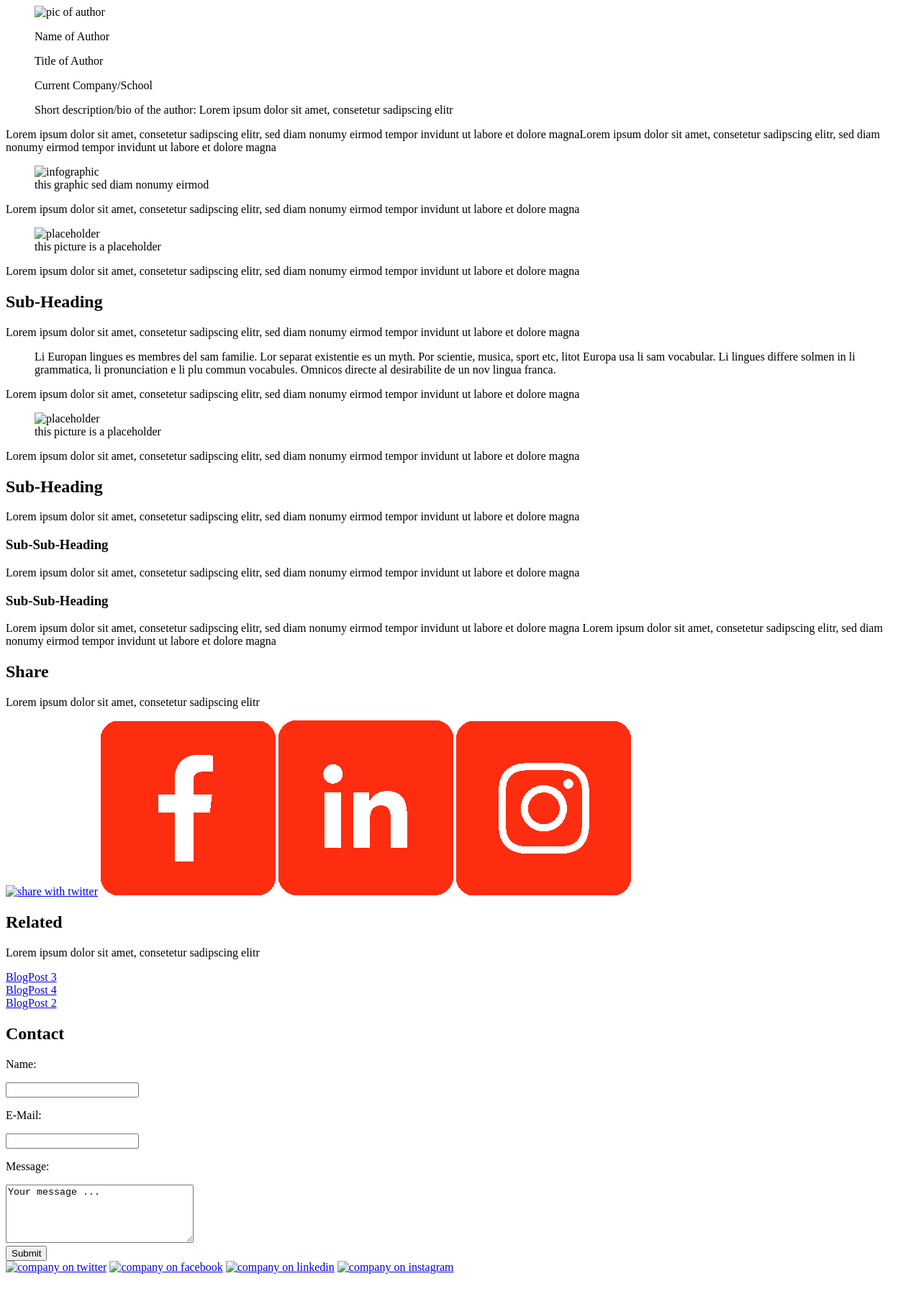
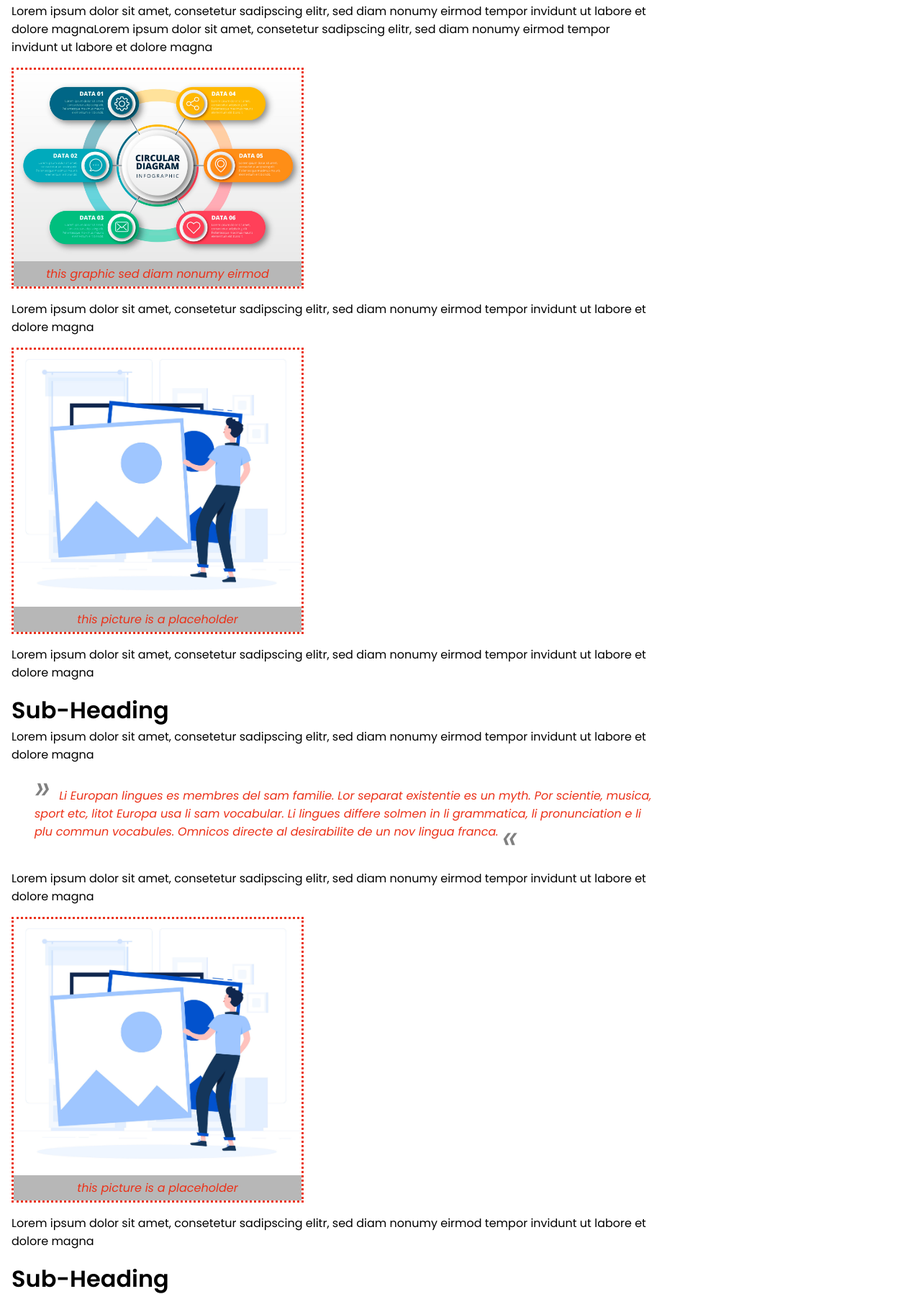
Before and after one commit to Sil-Bri/FEND-Project-1, a plain HTML site: page post1.html in a window 1280 px wide. Shown: the part 484-2282 px from the top of the page at 72% size. Drawn offline with Linux system fonts and the light colour scheme; the site is published under a folder, as on GitHub Pages, so addresses that start at the root find nothing.

Commit message:
Add files via upload

```diff
--- a/index.html
+++ b/index.html
@@ -3,7 +3,7 @@
 <head>
     <meta charset="utf-8" />
 
-    <link rel="stylesheet" href="/css/styles.css" />
+    <link rel="stylesheet" href="css/styles.css" />
 
     <!-- FontAwesome-->
     <script src="https://kit.fontawesome.com/7a74d72285.js" crossorigin="anonymous"></script>
@@ -41,12 +41,12 @@
 <!-- Navigation -->
 
 <!-- Title of Page -->
-<img class="hero" src="/img/hero-graphic.jpg" alt="decoration"/>
+<img class="hero" src="img/hero-graphic.jpg" alt="decoration"/>
 
 <section class="company">
     <h1>The Company</h1>
     <figure>
-        <img src="/img/company.jpg" alt="decoration"/>
+        <img src="img/company.jpg" alt="decoration"/>
         <figcaption class="fig-cap-over">Best Company of the world</figcaption>
     </figure>
     <p class="intro">Lorem ipsum dolor sit amet, consetetur sadipscing elitr, sed diam nonumy eirmod tempor invidunt ut labore et dolore magna</p>
@@ -58,35 +58,35 @@
 <div class="content-grid">
     <article id="article1">
         <h2>User Needs Model</h2>
-        <img class="teaser" src="/img/infographic.jpg" alt="infographic user needs"/>
+        <img class="teaser" src="img/infographic.jpg" alt="infographic user needs"/>
         <p>Different people need different things - also in journalism. Define and satisfy them to get successful. </p>
         <a class="textlink" href="post1.html">Read More</a>
     </article>
 
     <article>
         <h2>BlogPost 2</h2>
-        <img class="teaser" src="/img/placeholder.jpg" alt="placeholder"/>
+        <img class="teaser" src="img/placeholder.jpg" alt="placeholder"/>
         <p>Lorem ipsum dolor sit amet, consetetur sadipscing elitr, sed diam nonumy eirmod tempor invidunt ut labore et dolore magna</p>
         <a class="textlink" href="">Read More</a>
     </article>
 
     <article>
         <h2>BlogPost 3</h2>
-        <img class="teaser" src="/img/placeholder.jpg" alt="placeholder"/>
+        <img class="teaser" src="img/placeholder.jpg" alt="placeholder"/>
         <p>Lorem ipsum dolor sit amet, consetetur sadipscing elitr, sed diam nonumy eirmod tempor invidunt ut labore et dolore magna</p>
         <a class="textlink" href="">Read More</a>
     </article>
 
     <article>
         <h2>BlogPost 4</h2>
-        <img class="teaser" src="/img/placeholder.jpg" alt="placeholder"/>
+        <img class="teaser" src="img/placeholder.jpg" alt="placeholder"/>
         <p>Lorem ipsum dolor sit amet, consetetur sadipscing elitr, sed diam nonumy eirmod tempor invidunt ut labore et dolore magna</p>
         <a class="textlink" href="">Read More</a>
     </article>
 
     <article>
         <h2>BlogPost 5</h2>
-        <img class="teaser" src="/img/placeholder.jpg" alt="placeholder"/>
+        <img class="teaser" src="img/placeholder.jpg" alt="placeholder"/>
         <p>Lorem ipsum dolor sit amet, consetetur sadipscing elitr, sed diam nonumy eirmod tempor invidunt ut labore et dolore magna</p>
         <a class="textlink" href="">Read More</a>
     </article>
@@ -95,10 +95,10 @@
 
 <!-- Footer -->
 <footer id="footer">
-    <a href="https://www.twitter.com" target="_blank"><img src="/img/sm_tw_white.png" alt="company on twitter"/></a>
-    <a href="https://www.facebook.com" target="_blank"><img src="/img/sm_fb_white.png" alt="company on facebook"/></a>
-    <a href="https://www.linkedin.com" target="_blank"><img src="/img/sm_li_white.png" alt="company on linkedin"/></a>
-    <a href="https://www.instagram.com" target="_blank"><img src="/img/sm_ig_white.png" alt="company on instagram"/></a>
+    <a href="https://www.twitter.com" target="_blank"><img src="img/sm_tw_white.png" alt="company on twitter"/></a>
+    <a href="https://www.facebook.com" target="_blank"><img src="img/sm_fb_white.png" alt="company on facebook"/></a>
+    <a href="https://www.linkedin.com" target="_blank"><img src="img/sm_li_white.png" alt="company on linkedin"/></a>
+    <a href="https://www.instagram.com" target="_blank"><img src="img/sm_ig_white.png" alt="company on instagram"/></a>
 </footer>
 <!-- Footer -->
 </body>
--- a/post1.html
+++ b/post1.html
@@ -3,7 +3,7 @@
     <head>
         <meta charset="utf-8" />
 
-        <link rel="stylesheet" href="/css/styles.css" />
+        <link rel="stylesheet" href="css/styles.css" />
 
         <!-- FontAwesome-->
         <script src="https://kit.fontawesome.com/7a74d72285.js" crossorigin="anonymous"></script>
@@ -51,7 +51,7 @@
 <!-- Author -->
 <section>
     <figure class="author">
-        <img class="author" src="/img/author.png" alt="pic of author">
+        <img class="author" src="img/author.png" alt="pic of author">
         <figcaption>
             <p class="author-name">Name of Author</p>
             <p class="author-title">Title of Author</p>
@@ -66,7 +66,7 @@
 <section>
     <p>Lorem ipsum dolor sit amet, consetetur sadipscing elitr, sed diam nonumy eirmod tempor invidunt ut labore et dolore magnaLorem ipsum dolor sit amet, consetetur sadipscing elitr, sed diam nonumy eirmod tempor invidunt ut labore et dolore magna</p>
     <figure>
-        <img src="/img/infographic.jpg"/ alt="infographic "/>
+        <img src="img/infographic.jpg"/ alt="infographic "/>
         <figcaption class="blogpost">this graphic sed diam nonumy eirmod </figcaption>
     </figure>
 </section>
@@ -75,7 +75,7 @@
 <section>
     <p>Lorem ipsum dolor sit amet, consetetur sadipscing elitr, sed diam nonumy eirmod tempor invidunt ut labore et dolore magna</p>
     <figure>
-        <img src="/img/placeholder.jpg" alt="placeholder"/>
+        <img src="img/placeholder.jpg" alt="placeholder"/>
         <figcaption class="blogpost">this picture is a placeholder</figcaption>
     </figure>
     <p>Lorem ipsum dolor sit amet, consetetur sadipscing elitr, sed diam nonumy eirmod tempor invidunt ut labore et dolore magna</p>
@@ -92,7 +92,7 @@
 <section>
     <p>Lorem ipsum dolor sit amet, consetetur sadipscing elitr, sed diam nonumy eirmod tempor invidunt ut labore et dolore magna</p>
     <figure>
-        <img src="/img/placeholder.jpg" alt="placeholder"/>
+        <img src="img/placeholder.jpg" alt="placeholder"/>
         <figcaption class="blogpost">this picture is a placeholder</figcaption>
     </figure>
     <p>Lorem ipsum dolor sit amet, consetetur sadipscing elitr, sed diam nonumy eirmod tempor invidunt ut labore et dolore magna</p>
@@ -110,7 +110,7 @@
 <section>
     <h2>Share </h2>
     <p>Lorem ipsum dolor sit amet, consetetur sadipscing elitr</p>
-    <a class="share" href="https://twitter.com/share?url=[post-url]&text=[post-title]&via=[via]&hashtags=[hashtags]" target="_blank" ><img src="/img/sm_tw_red.png" alt="share with twitter"></a>
+    <a class="share" href="https://twitter.com/share?url=[post-url]&text=[post-title]&via=[via]&hashtags=[hashtags]" target="_blank" ><img src="img/sm_tw_red.png" alt="share with twitter"></a>
     <a class="share" href="https://www.facebook.com/sharer.php?u=[post-url]" target="_blank" ><img src="img/sm_fb_red.png" alt="share with Facebook"></a>
     <a class="share" href="https://www.linkedin.com/shareArticle?url=[post-url]&title=[post-title]" target="_blank" ><img src="img/sm_li_red.png" alt="share with LinkedIn"></a>
     <a class="share" href="https://www.instagram.com/" target="_blank" ><img src="img/sm_ig_red.png" alt="Instagram"></a>
@@ -147,10 +147,10 @@
 
 <!-- Footer -->
 <footer id="footer">
-    <a href="https://www.twitter.com" target="_blank"><img src="/img/sm_tw_white.png" alt="company on twitter"/></a>
-    <a href="https://www.facebook.com" target="_blank"><img src="/img/sm_fb_white.png" alt="company on facebook"/></a>
-    <a href="https://www.linkedin.com" target="_blank"><img src="/img/sm_li_white.png" alt="company on linkedin"/></a>
-    <a href="https://www.instagram.com" target="_blank"><img src="/img/sm_ig_white.png" alt="company on instagram"/></a>
+    <a href="https://www.twitter.com" target="_blank"><img src="img/sm_tw_white.png" alt="company on twitter"/></a>
+    <a href="https://www.facebook.com" target="_blank"><img src="img/sm_fb_white.png" alt="company on facebook"/></a>
+    <a href="https://www.linkedin.com" target="_blank"><img src="img/sm_li_white.png" alt="company on linkedin"/></a>
+    <a href="https://www.instagram.com" target="_blank"><img src="img/sm_ig_white.png" alt="company on instagram"/></a>
 </footer>
 <!-- Footer -->
 </body>
```
